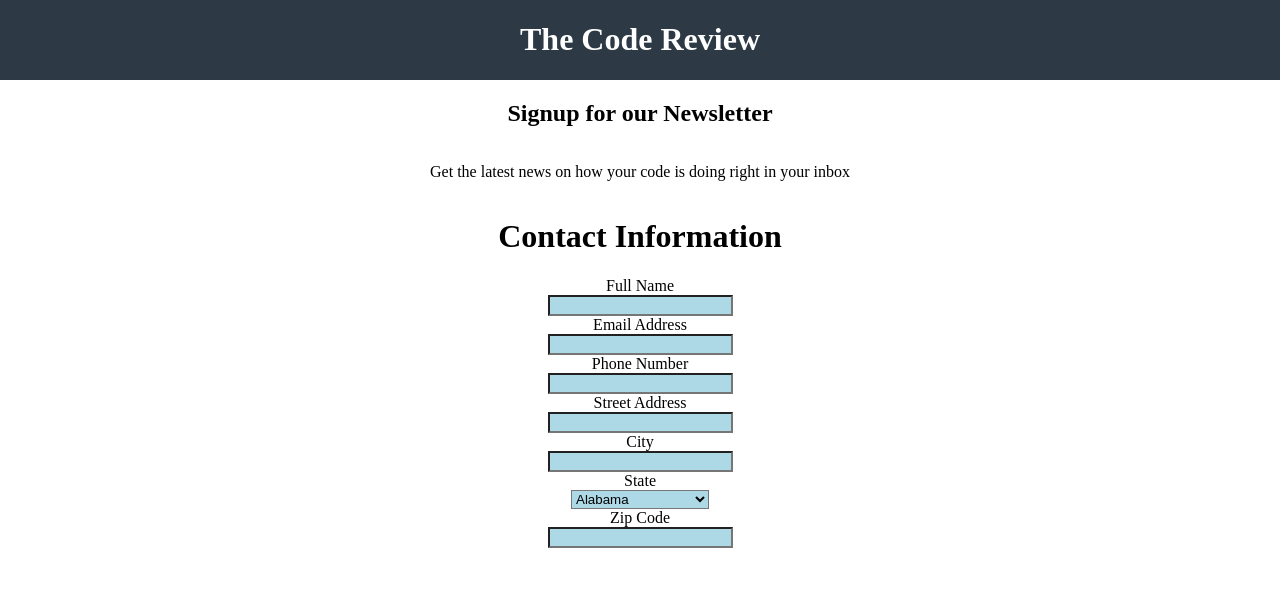
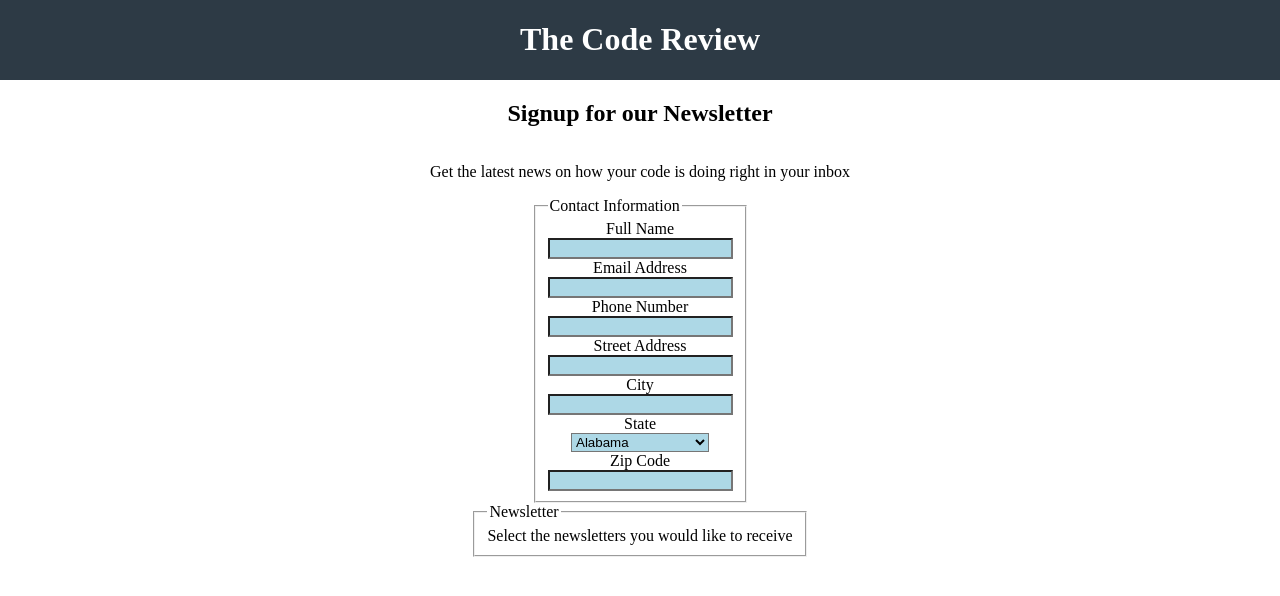
Before and after one commit to austin84/techDegreeProject_3, a plain HTML site: page index.html in a window 1280 px wide. Drawn offline with Linux system fonts and the light colour scheme.

Commit message:
Begin Newsletter Fieldset

```diff
--- a/index.html
+++ b/index.html
@@ -20,7 +20,8 @@
   </section>
 
   <form class="container" action="index.html" method="POST">
-    <h1>Contact Information</h1>
+    <fieldset class="container">
+      <legend>Contact Information</legend>
 
       <label for="full-name">Full Name</label>
       <input type="text" id="full-name" name="full_name">
@@ -95,6 +96,17 @@
       <label for="phone">Zip Code</label>
       <input type="tel" id="phone" name="user_phone">
 
+    </fieldset>
+
+    <fieldset class="container">
+      <legend>Newsletter</legend>
+
+        <label for="format">Select the newsletters you would like to receive</label>
+
+
+
+    </fieldset>
+
   </form>
 
 
```
Lines whose indentation alone changed are shown as unchanged.
